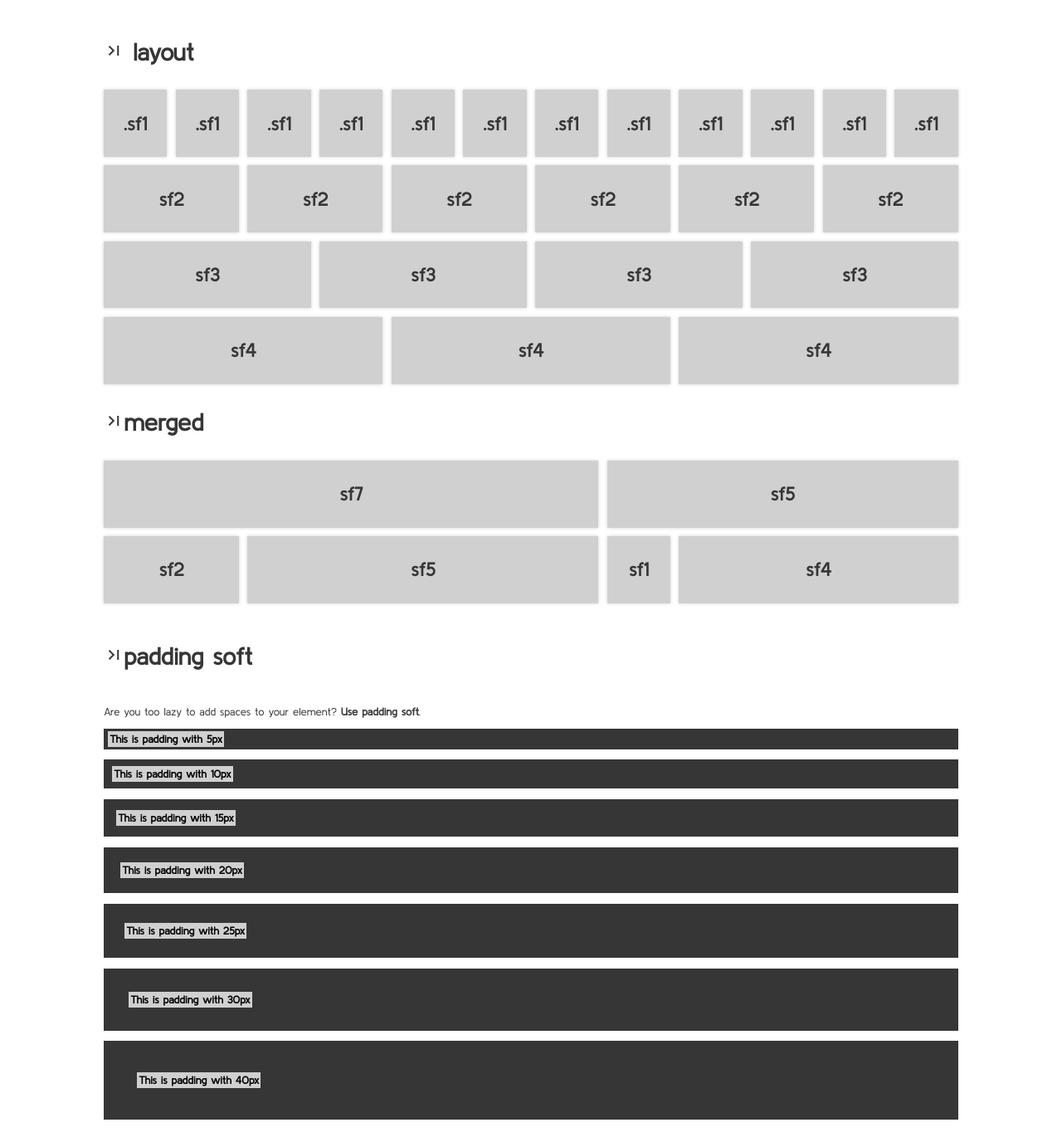
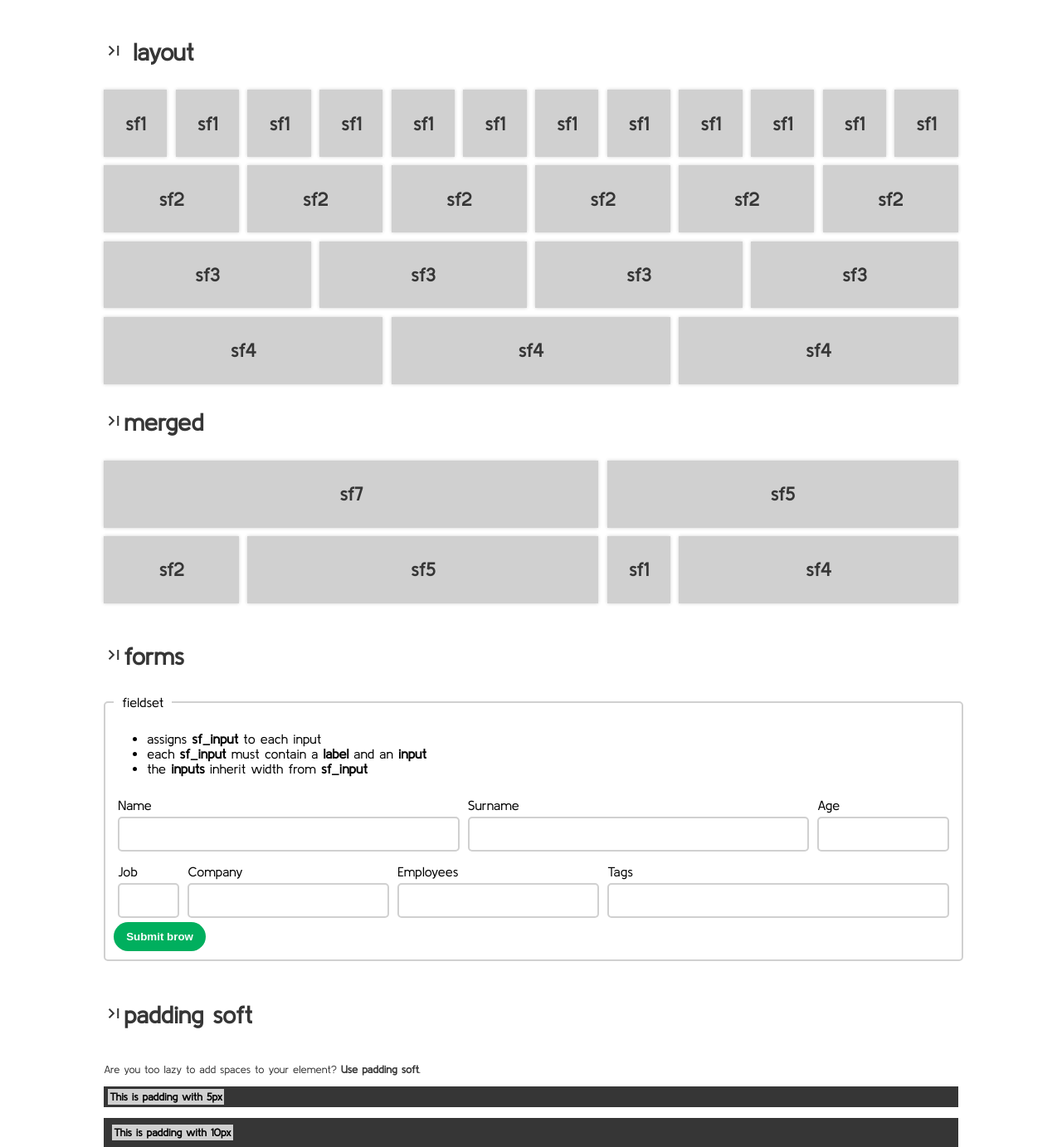
Before and after one commit to softframecss/softframecss, a website: page index.html in a window 1280 px wide. Shown: the part 1046-2428 px from the top of the page at 83% size. Drawn offline with Linux system fonts and the light colour scheme.

Commit message:
mel: support form

```diff
--- a/css/softframe.css
+++ b/css/softframe.css
@@ -20,6 +20,19 @@ body {
     --sf10: 82.33333%;
     --sf11: 90.66667%;
     --sf12: 99%;
+
+    --sf1_i: 7.33333%;
+    --sf2_i: 15.66667%;
+    --sf3_i: 24%;
+    --sf4_i: 32.33333%;
+    --sf5_i: 40.66667%;
+    --sf6_i: 49%;
+    --sf7_i: 57.33333%;
+    --sf8_i: 65.66667%;
+    --sf9_i: 74%;
+    --sf10_i: 82.33333%;
+    --sf11_i: 90.66667%;
+    --sf12_i: 99%;
 
     /* DEFAULT COLORS */
     --white: #ffffff;
@@ -147,18 +160,6 @@ a { text-decoration: none; }
         transition: all 0.5s ease 0s;
         background-color: #000000a6;
         color: #ffffff;
-    }
-}
-
-/* CARD */
-.sf_card {
-    color: var(--dark-gray);
-    background-color: var(--light-gray);
-    box-shadow: 0px 0px 4px 0px var(--light-gray);
-}
-@media screen and (max-width: 640px) {
-    .sf_card > h3 {
-        font-size: 0.6rem !important;
     }
 }
 
@@ -337,6 +338,124 @@ a { text-decoration: none; }
 }
 
 
+/* CARD */
+.sf_card {
+    color: var(--dark-gray);
+    background-color: var(--light-gray);
+    box-shadow: 0px 0px 4px 0px var(--light-gray);
+}
+@media screen and (max-width: 640px) {
+    .sf_card > h3 {
+        font-size: 0.6rem !important;
+    }
+}
+
+
+
+/* FORMS */
+.sf_fi_20 {width: 20%;}
+.sf_fi_30 {width: 30%;}
+.sf_fi_40 {width: 40%;}
+.sf_fi_50 {width: 50%;}
+.sf_fi_70 {width: 70%;}
+.sf_fi_100 {width: 100%;}
+
+
+.sf1_i {width: var(--sf1_i);}
+.sf2_i {width: var(--sf2_i);}
+.sf3_i {width: var(--sf3_i);}
+.sf4_i {width: var(--sf4_i);}
+.sf5_i {width: var(--sf5_i);}
+.sf6_i {width: var(--sf6_i);}
+.sf7_i {width: var(--sf7_i);}
+.sf8_i {width: var(--sf8_i);}
+.sf9_i {width: var(--sf9_i);}
+.sf10_i {width: var(--sf10_i);}
+.sf11_i {width: var(--sf11_i);}
+.sf12_i {width: 100%; display: flex;}
+@media screen and (max-width: 640px) {
+    .sf12_i {
+        position: relative;
+        display: inline-block;
+        margin-bottom: 10px;
+    }
+    .sf12_i:last-child {
+        margin-bottom: 0px;
+    }
+}
+.sf_form {
+    width: 100%;
+    margin: 0;
+    padding: 0;
+    position: relative;
+    display: inline-block;
+}
+@media screen and (max-width: 640px) {
+    .sf_form {
+        width: 100%;
+        position: relative;
+        display: inline-block;
+    }
+}
+.sf_form fieldset {
+    border: 2px solid var(--light-gray);
+    border-radius: 5px;
+    margin: 0;
+    padding: 10px;
+}
+@media screen and (max-width: 640px) {
+    .sf_form fieldset{
+        position: relative;
+        display: inline-block;
+    }
+}
+.sf_form legend {
+    padding: 0 10px;
+    font-size: 1rem;
+}
+
+.sf_input {
+    padding: 5px;
+    position: relative;
+    display: inline-block;
+}
+@media screen and (max-width: 640px) {
+    .sf_input{
+        padding: 0;
+        position: relative;
+        display: inline-block;
+    }
+}
+.sf_input input[type=text] {
+    width: -webkit-fill-available;
+    display: flex;
+    border: 2px solid var(--light-gray);
+    border-radius: 5px;
+    padding: 10px;
+    font-size: 1rem;
+    font-weight: 600;
+    background-color: var(--white);
+    color: var(--dark-gray);
+}
+@media screen and (max-width: 640px) {
+    .sf_input input[type=text] {
+        position: relative;
+        width: -webkit-fill-available;
+        display: flex;
+        border: 2px solid var(--light-gray);
+        border-radius: 5px;
+        padding: 10px;
+        font-size: 1rem;
+        font-weight: 600;
+        background-color: var(--white);
+        color: var(--dark-gray);
+    }
+}
+.sf_input label {
+    padding: 5px 0;
+    display: flex;
+}
+
 /* FOOTER */
 .sf_footer {
     position: relative;
--- a/index.html
+++ b/index.html
@@ -111,40 +111,40 @@
         </div>
         <div class="sf">
             <div class="sf_card sf1">
-                <h3 class="text-center ps5"> .sf1 </h3>
+                <h3 class="text-center ps5"> sf1 </h3>
             </div>
             <div class="sf_card sf1">
-                <h3 class="text-center ps5"> .sf1 </h3>
+                <h3 class="text-center ps5"> sf1 </h3>
             </div>
             <div class="sf_card sf1">
-                <h3 class="text-center ps5"> .sf1 </h3>
+                <h3 class="text-center ps5"> sf1 </h3>
             </div>
             <div class="sf_card sf1">
-                <h3 class="text-center ps5"> .sf1 </h3>
+                <h3 class="text-center ps5"> sf1 </h3>
             </div>
             <div class="sf_card sf1">
-                <h3 class="text-center ps5"> .sf1 </h3>
+                <h3 class="text-center ps5"> sf1 </h3>
             </div>
             <div class="sf_card sf1">
-                <h3 class="text-center ps5"> .sf1 </h3>
+                <h3 class="text-center ps5"> sf1 </h3>
             </div>
             <div class="sf_card sf1">
-                <h3 class="text-center ps5"> .sf1 </h3>
+                <h3 class="text-center ps5"> sf1 </h3>
             </div>
             <div class="sf_card sf1">
-                <h3 class="text-center ps5"> .sf1 </h3>
+                <h3 class="text-center ps5"> sf1 </h3>
             </div>
             <div class="sf_card sf1">
-                <h3 class="text-center ps5"> .sf1 </h3>
+                <h3 class="text-center ps5"> sf1 </h3>
             </div>
             <div class="sf_card sf1">
-                <h3 class="text-center ps5"> .sf1 </h3>
+                <h3 class="text-center ps5"> sf1 </h3>
             </div>
             <div class="sf_card sf1">
-                <h3 class="text-center ps5"> .sf1 </h3>
+                <h3 class="text-center ps5"> sf1 </h3>
             </div>
             <div class="sf_card sf1">
-                <h3 class="text-center ps5"> .sf1 </h3>
+                <h3 class="text-center ps5"> sf1 </h3>
             </div>
         </div>
 
@@ -229,6 +229,62 @@
 
         <div class="sf">
             <div class="sf12">
+                <h1><i class="material-icons"> last_page </i>forms</h1>
+            </div>
+        </div>
+        <div class="sf">
+            <div class="sf12">
+                <form action="" class="sf_form">
+                    <fieldset>
+                        <legend> fieldset</legend>
+                        <ul>
+                            <li>assigns <strong>sf_input</strong> to each input </li>
+                            <li>each <strong>sf_input</strong> must contain a <strong>label</strong> and an <strong>input</strong></li>
+                            <li>the <strong>inputs</strong> inherit width from <strong>sf_input</strong></li>
+                        </ul>
+                        <div class="sf12_i">
+                            <div class="sf_input sf5_i">
+                                <label for="name">Name</label>
+                                <input type="text" name="name">
+                            </div>
+                            <div class="sf_input sf5_i">
+                                <label for="surname">Surname</label>
+                                <input type="text" name="surname">
+                            </div>
+                            <div class="sf_input sf2_i">
+                                <label for="age">Age</label>
+                                <input type="text" name="age">
+                            </div>
+                        </div>
+                        <div class="sf12_i">
+                            <div class="sf_input sf1_i">
+                                <label for="job">Job</label>
+                                <input type="text" name="job">
+                            </div>
+                            <div class="sf_input sf3_i">
+                                <label for="company">Company</label>
+                                <input type="text" name="company">
+                            </div>
+                            <div class="sf_input sf3_i">
+                                <label for="employee">Employees</label>
+                                <input type="text" name="employee">
+                            </div>
+                            <div class="sf_input sf5_i">
+                                <label for="tags">Tags</label>
+                                <input type="text" name="tags">
+                            </div>
+                        </div>
+                        <div class="sf12_i">
+                            <button class="sf_buttom success">Submit brow</button>
+                        </div>
+                    </fieldset>
+                </form>
+            </div>
+        </div>
+        <br>
+
+        <div class="sf">
+            <div class="sf12">
                 <h1><i class="material-icons"> last_page </i>padding soft</h1>
             </div>
         </div>
```
